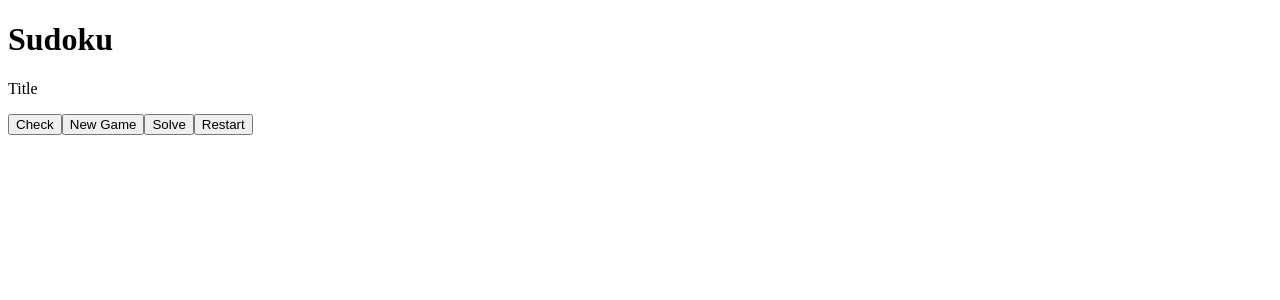
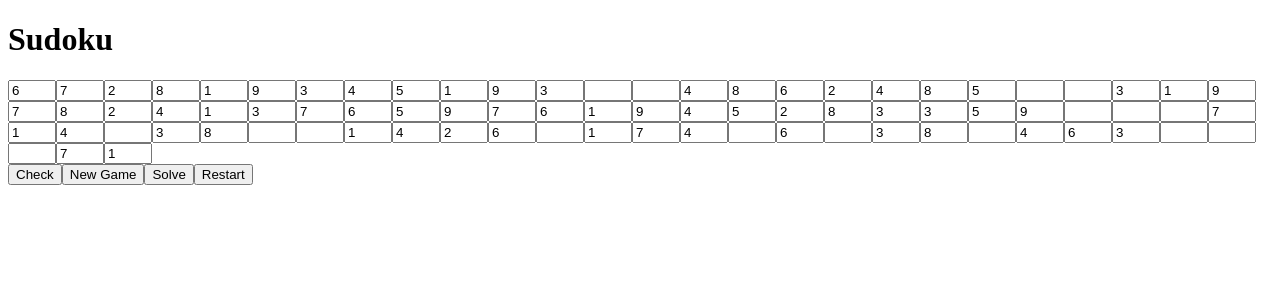
Before and after one commit to Depciu/Sudoku, a React app: page / in a window 1280 px wide. Shown: the top 300 px of the page. Built offline with nearby package versions, Linux system fonts and the light colour scheme.

Commit message:
Add code into Board.js and Title.js

```diff
--- a/package.json
+++ b/package.json
@@ -25,5 +25,9 @@
     "style-loader": "^0.20.1",
     "webpack": "^3.10.0",
     "webpack-dev-server": "^2.11.1"
+  },
+  "dependencies": {
+    "react-prop-types": "^0.4.0",
+    "sudoku-umd": "^1.0.1"
   }
 }
--- a/src/components/App.js
+++ b/src/components/App.js
@@ -1,16 +1,34 @@
 import React from 'react';
 import Board from './Board.js';
+import sudoku from 'sudoku-umd';
 
 class App extends React.Component {
+  constructor(props) {
+    super(props);
+    this.state = {
+      initialBoard: '672819345193..4862485..3197824137659761945283359...714.38..1426.174.6.38.463...71',
+      board: '672819345193..4862485..3197824137659761945283359...714.38..1426.174.6.38.463...71'
+    };
+    this.newGame = this.newGame.bind(this);
+  }
+
+  newGame() {
+    var numbers = sudoku.generate("easy", false);
+    this.setState({
+      initialBoard: numbers,
+      board: numbers
+    });
+  }
 
   render() {
     return (
       <div className='app'>
         <h1>Sudoku</h1>
-        <Board />
+        <Board initialBoard={this.state.initialBoard} board={this.state.board}>
+        </Board>
         <div className="buttons">
           <button>Check</button>
-          <button>New Game</button>
+          <button onClick={this.newGame}>New Game</button>
           <button>Solve</button>
           <button>Restart</button>
         </div>
--- a/src/components/Board.js
+++ b/src/components/Board.js
@@ -1,12 +1,14 @@
 import React from 'react';
 import Title from './Title.js';
+import sudoku from 'sudoku-umd';
 
-class Board extends React.Component {
-  render(){
-    return (
-      <Title />
-    );
-  }
+const Board = (stateSudoku) => {
+  let arrayBoard = stateSudoku.board.split("");
+  //console.log(arrayBoard);
+  let mapBoard = arrayBoard.map((number, index) => {
+      return  (<Title key={index} number={number} />);
+  });
+  return (<div>{mapBoard}</div>);
 }
 
 export default Board
--- a/src/components/Title.js
+++ b/src/components/Title.js
@@ -1,11 +1,12 @@
 import React from 'react';
 
-class Title extends React.Component {
-  render() {
-    return (
-      <p> Title</p>
-    );
-  }
+const Title = ({number}) => {
+  if(number === ".") {
+    number = '';
+   return (<input type="number" min="1" max="9" value={number}/>);
+ } else {
+   return (<input type="number" min="1" max="9" value={number}/>);
+ }
 }
 
-export default Title
+export default Title;
```
Also changed, not shown: 1 other file (tests, documents, lock files or other folders).
